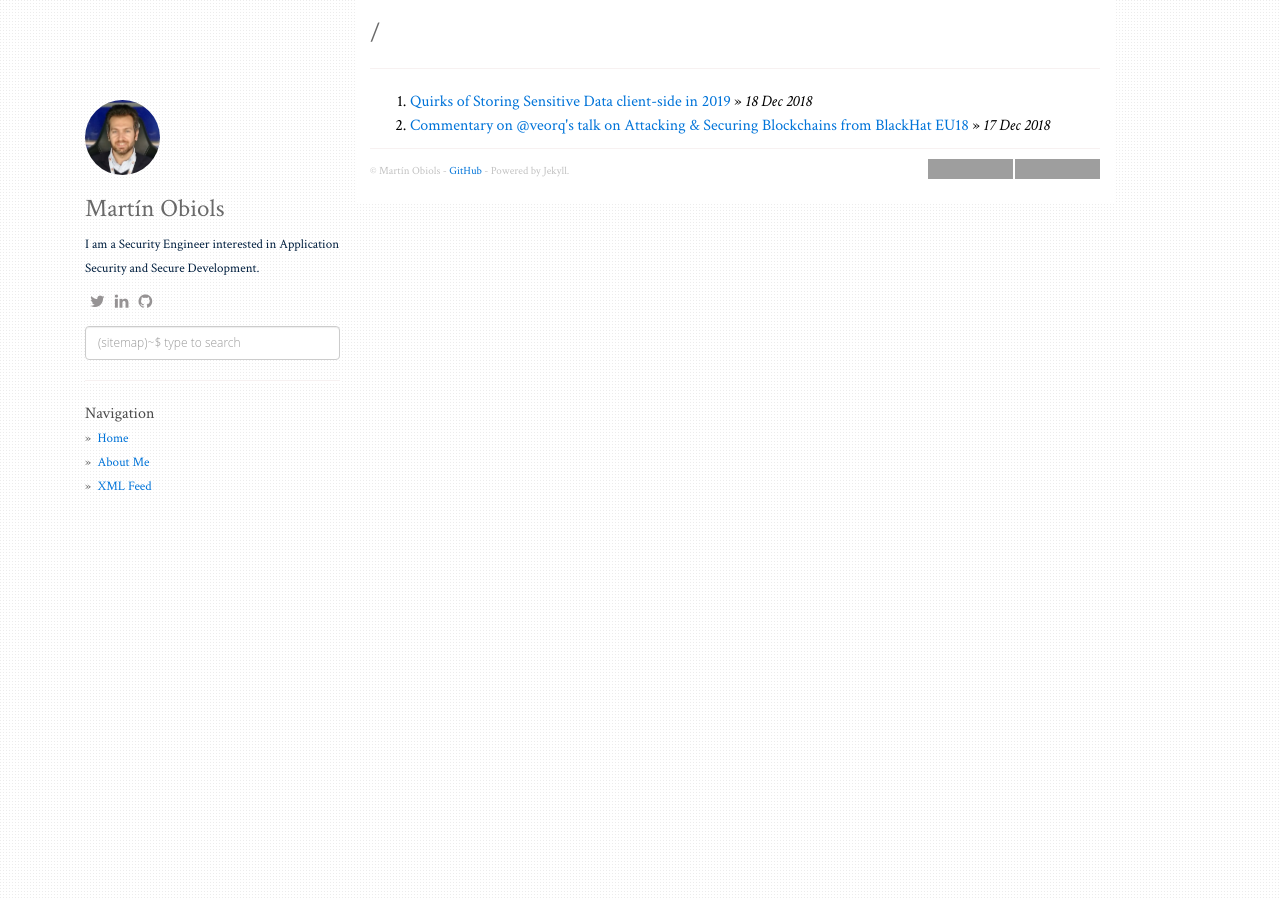
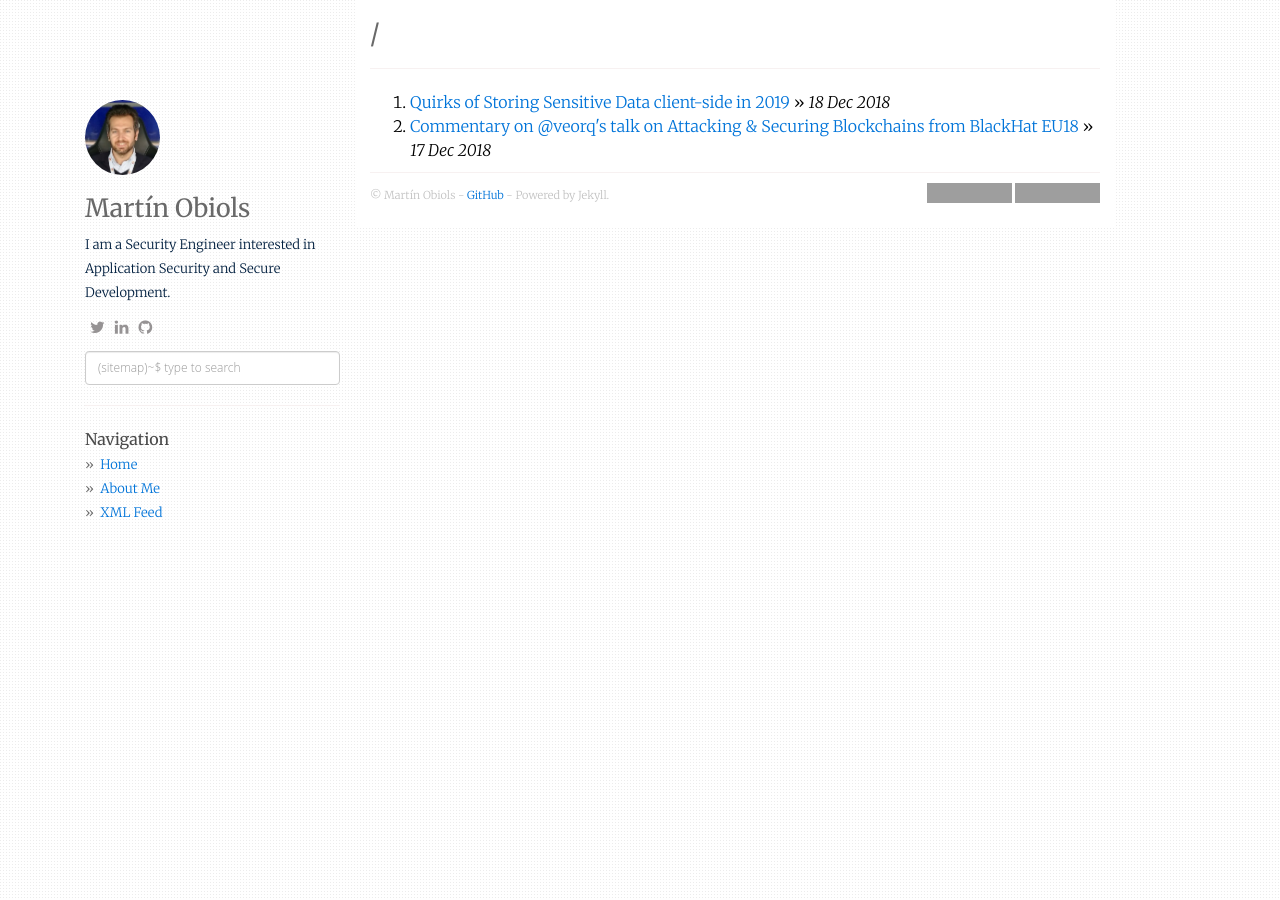
Before and after one commit to olemoudi/olemoudi.github.io, a Jekyll site: the page built from index.html, in a window 1280 px wide. Built offline with Jekyll 4.4.1, drawn with Linux system fonts in a browser that asks for light colours; nearby versions of some CDN libraries; the list of posts is cut into pages by our own code; grey boxes are pictures that could not be loaded.

Commit message:
changed font to merriweather

```diff
--- a/_layouts/default.html
+++ b/_layouts/default.html
@@ -92,7 +92,7 @@ layout: compress
     <!-- Bootstrap core CSS -->
     <link href="/static/css/bootstrap.min.css" rel="stylesheet">
     <!-- Fonts -->
-    <link href="https://fonts.googleapis.com/css?family=Crimson+Text:400,300italic,300,400italic,700&amp;subset=latin,latin-ext" rel="stylesheet" type="text/css">
+    <link href="https://fonts.googleapis.com/css?family=Merriweather:400,300italic,300,400italic,700&amp;subset=latin,latin-ext" rel="stylesheet" type="text/css">
     <!-- Custom CSS -->
     <link rel="stylesheet" href="/static/css/super-search.css">
     <link rel="stylesheet" href="/static/css/thickbox.css">
--- a/static/css/main.css
+++ b/static/css/main.css
@@ -1,5 +1,5 @@
 body {
-  font-family: "Crimson Text", Arial, sans-serif;
+  font-family: "Merriweather", Arial, sans-serif;
   background: url("/static/img/subtle_dots.png");
   line-height: 1.5em;
   font-weight: 300;
```
